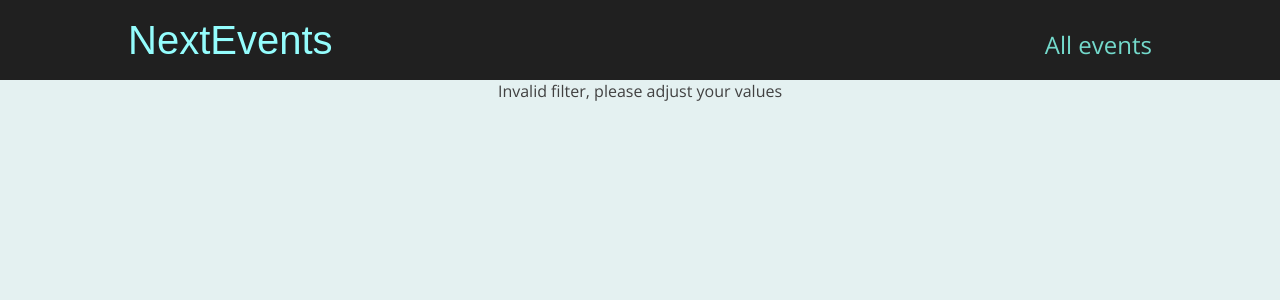
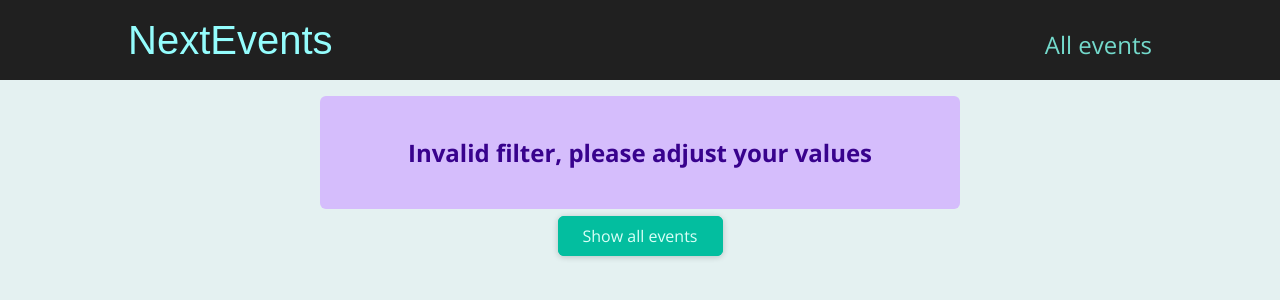
Before and after one commit to ckomop0x-archived-projects/nextjs-events-app, a Next.js app: page /events/e1 in a window 1280 px wide. Shown: the top 300 px of the page. Built offline with nearby package versions, Linux system fonts and the light colour scheme.

Commit message:
Add nice error messages and finish the module

```diff
--- /dev/null
+++ b/components/events/ResultsTitle/ResultsTitle.module.css
@@ -0,0 +1,6 @@
+.title {
+  margin: 2rem auto;
+  width: 90%;
+  max-width: 40rem;
+  text-align: center;
+}
--- /dev/null
+++ b/components/events/ResultsTitle/ResultsTitle.tsx
@@ -0,0 +1,21 @@
+import Button from '../../ui/Button';
+
+import classes from './ResultsTitle.module.css';
+
+interface IResultsTitle {
+  date: Date;
+}
+
+export default function ResultsTitle({ date }: IResultsTitle): JSX.Element {
+  const humanReadableDate = new Date(date).toLocaleDateString('en-US', {
+    month: 'long',
+    year: 'numeric',
+  });
+
+  return (
+    <section className={classes.title}>
+      <h1>Events in {humanReadableDate}</h1>
+      <Button link="/events">Show all events</Button>
+    </section>
+  );
+}
--- /dev/null
+++ b/components/ui/Button/index.ts
@@ -0,0 +1 @@
+export { default } from './Button';
--- /dev/null
+++ b/components/ui/ErrorAlert/ErrorAlert.module.css
@@ -0,0 +1,12 @@
+.alert {
+  margin: 1rem auto;
+  padding: 1rem 2rem;
+  width: 90%;
+  max-width: 40rem;
+  background-color: #d5bdfc;
+  color: #38028d;
+  font-weight: bold;
+  font-size: 1.5rem;
+  text-align: center;
+  border-radius: 6px;
+}
--- /dev/null
+++ b/components/ui/ErrorAlert/ErrorAlert.tsx
@@ -0,0 +1,11 @@
+import { ReactNode } from 'react';
+
+import styles from './ErrorAlert.module.css';
+
+interface IErrorAlert {
+  children: ReactNode;
+}
+
+export default function ErrorAlert({ children }: IErrorAlert): JSX.Element {
+  return <div className={styles.alert}>{children}</div>;
+}
--- /dev/null
+++ b/components/ui/ErrorAlert/index.ts
@@ -0,0 +1 @@
+export { default } from './ErrorAlert';
--- a/pages/events/[...slug].tsx
+++ b/pages/events/[...slug].tsx
@@ -2,6 +2,9 @@
 import { Fragment } from 'react';
 
 import EventList from '../../components/events/EventList';
+import ResultsTitle from '../../components/events/ResultsTitle/ResultsTitle';
+import Button from '../../components/ui/Button';
+import ErrorAlert from '../../components/ui/ErrorAlert';
 import { getFilteredEvents } from '../../dummy-data';
 
 import { IEvent } from './index';
@@ -25,7 +28,16 @@
     parsedMonth > 12 ||
     parsedMonth < 1
   ) {
-    return <p className="center">Invalid filter, please adjust your values</p>;
+    return (
+      <Fragment>
+        <div className="center">
+          <ErrorAlert>
+            <p>Invalid filter, please adjust your values</p>
+          </ErrorAlert>
+          <Button link="/events">Show all events</Button>
+        </div>
+      </Fragment>
+    );
   }
   const filteredEvents: IEvent[] = getFilteredEvents({
     year: parsedYear,
@@ -33,11 +45,23 @@
   });
 
   if (!filteredEvents || filteredEvents.length === 0) {
-    return <p className="center">No events found for the chosen filter</p>;
+    return (
+      <Fragment>
+        <div className="center">
+          <ErrorAlert>
+            <p>No events found for the chosen filter</p>
+          </ErrorAlert>
+          <Button link="/events">Show all events</Button>
+        </div>
+      </Fragment>
+    );
   }
+
+  const date = new Date(parsedYear, parsedMonth - 1);
 
   return (
     <Fragment>
+      <ResultsTitle date={date} />
       <EventList items={filteredEvents} />
     </Fragment>
   );
```
Also changed, not shown: pages/events/[eventId].tsx (+10 -1 lines), components/ui/Button/Button.module.css (renamed from components/ui/Button.module.css), components/ui/Button/Button.tsx (renamed from components/ui/Button.tsx).
